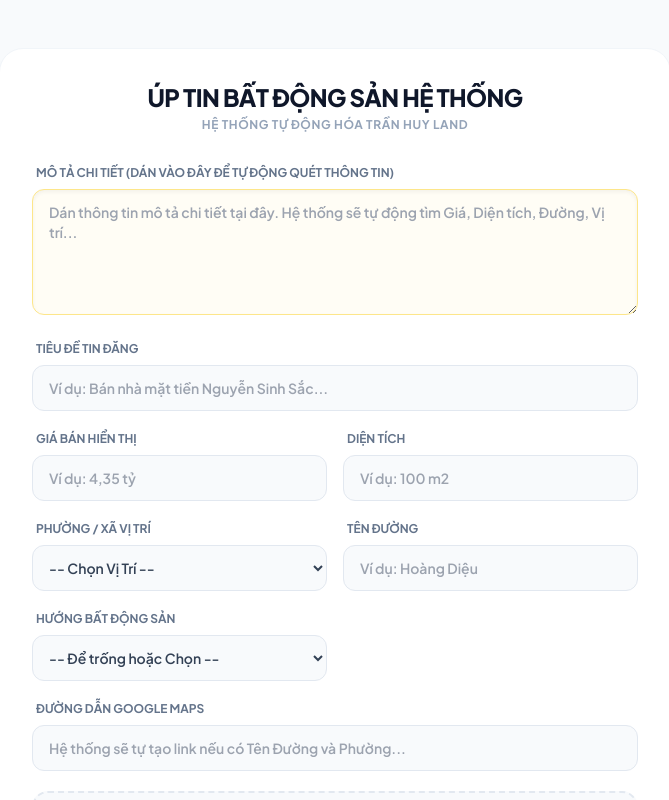
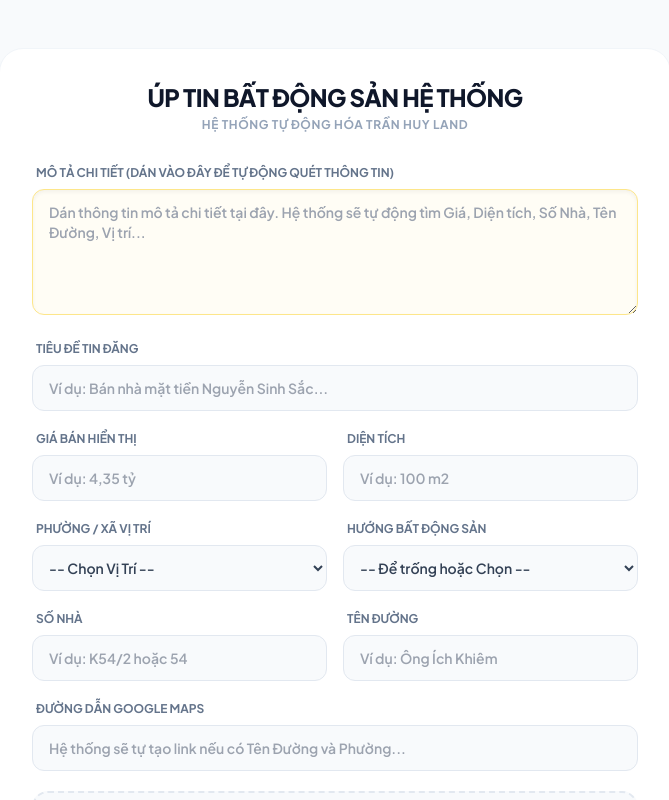
Before and after one commit to tranhuyland/tranhuylanddanang, a Next.js app: page /dang-tin in a window 1280 px wide. Shown: the top 800 px of the page, without its empty margins (305-974 px from the left). Built offline with nearby package versions, Linux system fonts and the light colour scheme.

Commit message:
Update page.tsx

```diff
--- a/src/app/dang-tin/page.tsx
+++ b/src/app/dang-tin/page.tsx
@@ -11,6 +11,7 @@ const INITIAL_FORM_STATE = {
   tieude: '',
   gia: '',
   dienTich: '',
+  soNha: '', // 💡 ĐÃ THÊM TRƯỜNG SỐ NHÀ
   duong: '',
   khuVuc: '',
   huong: '',
@@ -108,21 +109,22 @@ export default function DangTinPage() {
     );
   };
 
-  // 🗺️ HÀM TỰ TẠO LINK GOOGLE MAPS (ĐÃ SỬA LỖI & CHUẨN HOÁ)
-  const updateMapLink = (duong: string, phuong: string, currentLink: string) => {
-    // Nếu user đã dán 1 link map thủ công (không chứa chuỗi do app tự tạo), thì giữ nguyên không ghi đè
-    if (currentLink && !currentLink.includes('google.com/maps?q=')) {
+  // 🗺️ HÀM TỰ TẠO LINK GOOGLE MAPS THEO CẤU TRÚC MỚI (Số nhà + Tên đường)
+  const updateMapLink = (soNha: string, duong: string, phuong: string, currentLink: string) => {
+    // Nếu user đã dán 1 link map thủ công, thì giữ nguyên không ghi đè
+    if (currentLink && !currentLink.includes('maps.google.com/maps?q=')) {
       return currentLink;
     }
-    // Nếu có đủ Tên Đường và Phường Xã, tự tổ hợp URL chuẩn của Google Maps
+    // Nếu có Tên Đường và Phường Xã, tự tổ hợp URL
     if (duong && phuong) {
-      const query = `${duong}, ${phuong}, Đà Nẵng`;
-      return `https://www.google.com/maps?q=${encodeURIComponent(query)}`;
+      // Nếu có số nhà thì ghép vào, không có thì thôi
+      const query = soNha ? `${soNha} ${duong}, ${phuong}, Đà Nẵng` : `${duong}, ${phuong}, Đà Nẵng`;
+      return `https://maps.google.com/maps?q=${encodeURIComponent(query)}`;
     }
     return currentLink;
   };
 
-  // 🤖 HÀM TỰ ĐỘNG QUÉT VÀ ĐIỀN DỮ LIỆU
+  // 🤖 HÀM TỰ ĐỘNG QUÉT VÀ BÓC TÁCH DỮ LIỆU THÔNG MINH
   const handleAutoScanDescription = (e: ChangeEvent<HTMLTextAreaElement>) => {
     const text = e.target.value;
     let newFormData = { ...formData, moTa: text };
@@ -167,10 +169,26 @@ export default function DangTinPage() {
       newFormData.khuVuc = foundWard;
     }
 
-    // 4. Quét Tên Đường (Bắt nội dung sau chữ "đường" hoặc "mặt tiền", dừng lại khi gặp phường/quận/dấu phẩy/gạch ngang)
-    const streetMatch = text.match(/(?:đường|mặt tiền)\s+([^,\n\-]+?)(?=\s+phường|\s+quận|,|-|\n|$)/i);
+    // 4. Quét Số nhà & Tên Đường
+    // Bắt k, kiệt, mt, mặt tiền, đường (có hoặc không có số đi kèm)
+    const streetMatch = text.match(/(k|kiệt|mt|mặt tiền|đường)\s*(\d+[\d\/a-zA-Z]*)?\s+([^,\n\-]+?)(?=\s+phường|\s+quận|,|-|\n|$)/i);
     if (streetMatch) {
-      newFormData.duong = streetMatch[1].trim();
+      const prefix = streetMatch[1].toLowerCase(); // Lấy từ khoá (k, kiệt, mt...)
+      const num = streetMatch[2]; // Lấy số nhà (54, 54/2...) nếu có
+      const streetName = streetMatch[3].trim(); // Lấy tên đường (ông ích khiêm)
+
+      newFormData.duong = streetName;
+
+      // Xử lý logic gán Số nhà tuỳ theo từ khóa
+      if (prefix === 'k' || prefix === 'kiệt') {
+        newFormData.soNha = num ? `k${num}` : 'k'; // K54 hoặc K
+      } else if (prefix === 'mt' || prefix === 'mặt tiền') {
+        newFormData.soNha = num ? num : ''; // 54 hoặc để trống
+        newFormData.isMatTien = true; // Auto tick ô Mặt tiền
+      } else {
+        // Trường hợp chỉ ghi chữ "đường"
+        newFormData.soNha = num ? num : '';
+      }
     }
 
     // 5. Quét Hướng
@@ -181,22 +199,26 @@ export default function DangTinPage() {
       if (dir) newFormData.huong = dir;
     }
 
-    // 6. Tự động sinh Link Google Maps nếu có đủ Phường + Đường
-    newFormData.linkMap = updateMapLink(newFormData.duong, newFormData.khuVuc, newFormData.linkMap);
+    // 6. Tự động sinh Link Google Maps từ Số Nhà + Đường + Phường
+    newFormData.linkMap = updateMapLink(newFormData.soNha, newFormData.duong, newFormData.khuVuc, newFormData.linkMap);
 
     setFormData(newFormData);
   };
 
-  // Cập nhật Link Map ngay lập tức khi người dùng tự gõ Tên đường
+  // Cập nhật Link Map ngay khi gõ từng ô riêng lẻ
+  const handleSoNhaChange = (e: ChangeEvent<HTMLInputElement>) => {
+    const soNha = e.target.value;
+    setFormData(prev => ({ ...prev, soNha, linkMap: updateMapLink(soNha, prev.duong, prev.khuVuc, prev.linkMap) }));
+  };
+
   const handleDuongChange = (e: ChangeEvent<HTMLInputElement>) => {
     const duong = e.target.value;
-    setFormData(prev => ({ ...prev, duong, linkMap: updateMapLink(duong, prev.khuVuc, prev.linkMap) }));
+    setFormData(prev => ({ ...prev, duong, linkMap: updateMapLink(prev.soNha, duong, prev.khuVuc, prev.linkMap) }));
   };
 
-  // Cập nhật Link Map ngay lập tức khi người dùng tự chọn Phường
   const handleKhuVucChange = (e: ChangeEvent<HTMLSelectElement>) => {
     const khuVuc = e.target.value;
-    setFormData(prev => ({ ...prev, khuVuc, linkMap: updateMapLink(prev.duong, khuVuc, prev.linkMap) }));
+    setFormData(prev => ({ ...prev, khuVuc, linkMap: updateMapLink(prev.soNha, prev.duong, khuVuc, prev.linkMap) }));
   };
 
   const handleSubmit = async (e: FormEvent) => {
@@ -256,7 +278,7 @@ export default function DangTinPage() {
           {/* Ô MÔ TẢ ĐƯA LÊN TRÊN ĐỂ DÁN VÀO QUÉT TRƯỚC */}
           <div>
             <label className="block text-xs font-bold text-slate-500 uppercase mb-2 ml-1 text-amber-600">Mô tả chi tiết (Dán vào đây để tự động quét thông tin)</label>
-            <textarea required rows={5} value={formData.moTa} onChange={handleAutoScanDescription} placeholder="Dán thông tin mô tả chi tiết tại đây. Hệ thống sẽ tự động tìm Giá, Diện tích, Đường, Vị trí..." className="w-full bg-amber-50/50 border border-amber-200 rounded-xl px-4 py-3 text-sm font-semibold focus:outline-none focus:border-amber-500 text-slate-700 whitespace-pre-line shadow-inner" />
+            <textarea required rows={5} value={formData.moTa} onChange={handleAutoScanDescription} placeholder="Dán thông tin mô tả chi tiết tại đây. Hệ thống sẽ tự động tìm Giá, Diện tích, Số Nhà, Tên Đường, Vị trí..." className="w-full bg-amber-50/50 border border-amber-200 rounded-xl px-4 py-3 text-sm font-semibold focus:outline-none focus:border-amber-500 text-slate-700 whitespace-pre-line shadow-inner" />
           </div>
 
           <div>
@@ -304,13 +326,6 @@ export default function DangTinPage() {
               </select>
             </div>
             <div>
-              <label className="block text-xs font-bold text-slate-500 uppercase mb-2 ml-1">Tên Đường</label>
-              <input type="text" value={formData.duong} onChange={handleDuongChange} placeholder="Ví dụ: Hoàng Diệu" className="w-full bg-slate-50 border border-slate-200 rounded-xl px-4 py-3 text-sm font-semibold focus:outline-none focus:border-amber-500 text-slate-700" />
-            </div>
-          </div>
-
-          <div className="grid grid-cols-2 gap-4">
-            <div>
               <label className="block text-xs font-bold text-slate-500 uppercase mb-2 ml-1">Hướng bất động sản</label>
               <select value={formData.huong} onChange={(e) => setFormData({ ...formData, huong: e.target.value })} className="w-full bg-slate-50 border border-slate-200 rounded-xl px-3 py-3 text-sm font-semibold focus:outline-none focus:border-amber-500 text-slate-700">
                 <option value="">-- Để trống hoặc Chọn --</option>
@@ -318,10 +333,21 @@ export default function DangTinPage() {
                 <option value="Đông Nam">Đông Nam</option><option value="Đông Bắc">Đông Bắc</option><option value="Tây Nam">Tây Nam</option><option value="Tây Bắc">Tây Bắc</option>
               </select>
             </div>
-            {/* Cột này để trống hoặc bạn có thể chèn nội dung khác nếu muốn cho cân đối */}
           </div>
 
-          {/* ĐƯỜNG DẪN GOOGLE MAPS (SẼ ĐƯỢC TỰ ĐỘNG ĐIỀN) */}
+          {/* DÒNG MỚI: SỐ NHÀ VÀ TÊN ĐƯỜNG NẰM CẠNH NHAU */}
+          <div className="grid grid-cols-2 gap-4">
+            <div>
+              <label className="block text-xs font-bold text-slate-500 uppercase mb-2 ml-1">Số Nhà</label>
+              <input type="text" value={formData.soNha} onChange={handleSoNhaChange} placeholder="Ví dụ: K54/2 hoặc 54" className="w-full bg-slate-50 border border-slate-200 rounded-xl px-4 py-3 text-sm font-semibold focus:outline-none focus:border-amber-500 text-slate-700" />
+            </div>
+            <div>
+              <label className="block text-xs font-bold text-slate-500 uppercase mb-2 ml-1">Tên Đường</label>
+              <input type="text" value={formData.duong} onChange={handleDuongChange} placeholder="Ví dụ: Ông Ích Khiêm" className="w-full bg-slate-50 border border-slate-200 rounded-xl px-4 py-3 text-sm font-semibold focus:outline-none focus:border-amber-500 text-slate-700" />
+            </div>
+          </div>
+
+          {/* ĐƯỜNG DẪN GOOGLE MAPS */}
           <div>
             <label className="block text-xs font-bold text-slate-500 uppercase mb-2 ml-1">Đường dẫn Google Maps</label>
             <input type="text" value={formData.linkMap} onChange={(e) => setFormData({ ...formData, linkMap: e.target.value })} placeholder="Hệ thống sẽ tự tạo link nếu có Tên Đường và Phường..." className="w-full bg-slate-50 border border-slate-200 rounded-xl px-4 py-3 text-sm font-semibold focus:outline-none focus:border-amber-500 text-slate-700 text-blue-600" />
```
